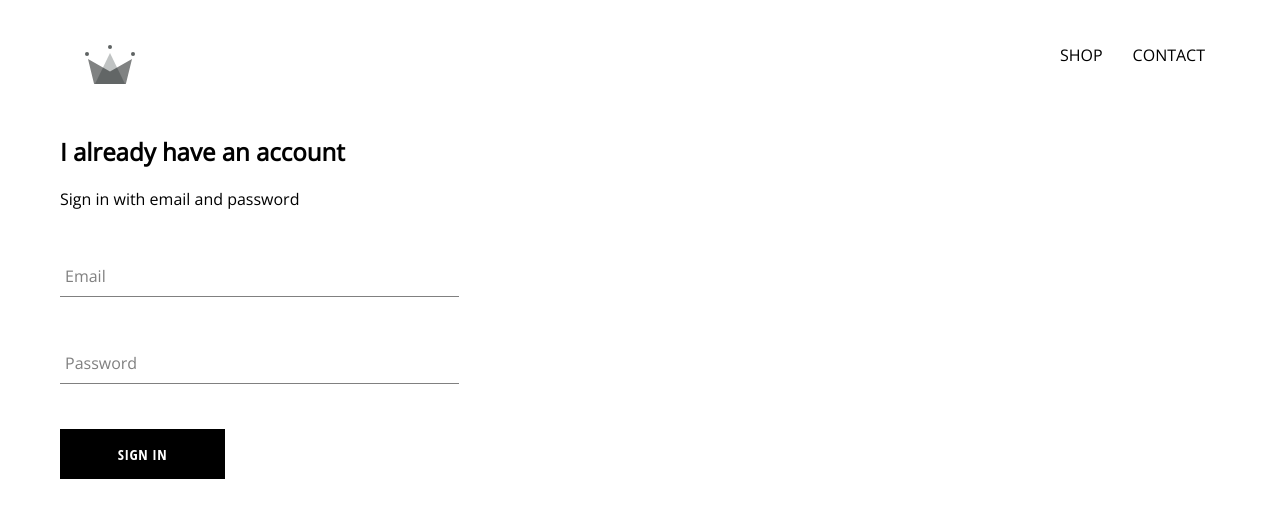
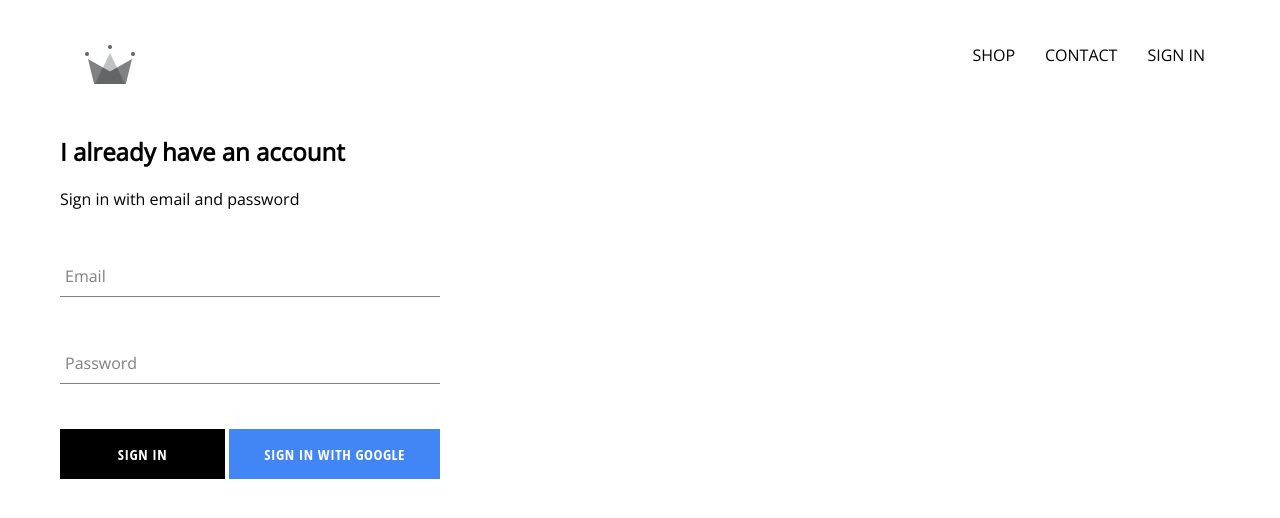
Before and after one commit to vijaykumar8925/crwn-clothing, a React (Create React App) app: page /signin in a window 1280 px wide. Shown: the top 518 px of the page. Built offline with nearby package versions, Linux system fonts and the light colour scheme; no server answers; a web font is replaced by a local one.

Commit message:
integrated firebase into application , created sign page with sign in component and sign in with google

```diff
--- a/package.json
+++ b/package.json
@@ -6,6 +6,7 @@
     "@testing-library/jest-dom": "^5.16.5",
     "@testing-library/react": "^13.4.0",
     "@testing-library/user-event": "^13.5.0",
+    "firebase": "^9.15.0",
     "node-sass": "^8.0.0",
     "react": "^18.2.0",
     "react-dom": "^18.2.0",
--- a/src/App.css
+++ b/src/App.css
@@ -7,3 +7,7 @@ a {
   text-decoration: none;
   color: black;
 }
+
+* {
+   box-sizing: border-box;
+}
--- a/src/App.js
+++ b/src/App.js
@@ -13,13 +13,41 @@ import Header from './components/header/header.component';
 
 import SignINAndSignUpPage from './pages/sign-in-and-sign-out/sign-in-and-sign-out.component';
 
+import { auth } from './firebase/firebase.utils';
 
 
 
-function App() {
+
+class App extends React.Component  {
+
+ constructor () {
+  super();
+
+
+  this.state = {
+     currentUser : null
+  };
+ }
+
+unsubscribeFromAuth = null;
+
+
+ componentDidMount() {
+  this.unsubscribeFromAuth = auth.onAuthStateChanged(user => {
+    this.setState ({ currentUser : user });
+
+    console.log(user);
+  })
+ }
+
+ componentWillUnmount () {
+  this.unsubscribeFromAuth();
+ }
+
+  render() {
     return (
       <div>
-      <Header/>
+        <Header  currentUser = {this.state.currentUser} />
         <Routes>
        <Route exact path='/' element={<HomePage/>}/>
         <Route path='/shop' element={<ShopPage/>}/>
@@ -29,5 +57,6 @@ function App() {
       </div>
     );
   }
+}
 
 export default App;
--- a/src/components/custom-button/custom-button.component.jsx
+++ b/src/components/custom-button/custom-button.component.jsx
@@ -2,8 +2,9 @@ import React from "react";
 
 import './custom-button.styles.scss';
 
-const CustomButton = ({ children , ...otherProps }) => (
-    <button className="custom-button" {...otherProps}>
+const CustomButton = ({ children ,isGoogleSignIn , ...otherProps }) => (
+    <button className= {`${isGoogleSignIn ? 'google-sign-in' : ''}
+    custom-button`} {...otherProps}>
        {children}
     </button>
 )
--- a/src/components/custom-button/custom-button.styles.scss
+++ b/src/components/custom-button/custom-button.styles.scss
@@ -19,4 +19,14 @@
       color: black;
       border: 1px solid black;
     }
+
+    &.google-sign-in {
+      background-color: #4285f4;
+      color: white;
+
+      &.hover {
+        background-color: #357ae8;
+        border: none;
+      }
+    }
   }
--- a/src/components/header/header.component.jsx
+++ b/src/components/header/header.component.jsx
@@ -2,20 +2,35 @@ import React from "react";
 
 import { Link } from "react-router-dom";
 
-import { ReactComponent as Logo } from  '../../assets/crown.svg';
+import { ReactComponent as Logo } from "../../assets/crown.svg";
 
-import './header.styles.scss'
+import { auth } from "../../firebase/firebase.utils";
 
-const Header = () => (
-    <div className="header">
-     <Link className="logo-container" to="/">
-      <Logo className="logo"/>
-     </Link>
-     <div className="options">
-        <Link className="option" to='/shop'>SHOP</Link>
-        <Link className="option" to='/shop'>CONTACT</Link>
-     </div>
+import "./header.styles.scss";
+
+const Header = ({ currentUser }) => (
+  <div className="header">
+    <Link className="logo-container" to="/">
+      <Logo className="logo" />
+    </Link>
+    <div className="options">
+      <Link className="option" to="/shop">
+        SHOP
+      </Link>
+      <Link className="option" to="/shop">
+        CONTACT
+      </Link>
+      {currentUser ? (
+        <div className="option" onClick={() => auth.signOut()}>
+          SIGN OUT
+        </div>
+      ) : (
+        <Link className="option" to="/signin">
+          SIGN IN
+        </Link>
+      )}
     </div>
-)
+  </div>
+);
 
 export default Header;
--- a/src/components/header/header.styles.scss
+++ b/src/components/header/header.styles.scss
@@ -20,6 +20,7 @@
 
       .option {
         padding: 10px 15px;
+        cursor: pointer;
       }
     }
   }
--- a/src/components/sign-in/sign-in.component.jsx
+++ b/src/components/sign-in/sign-in.component.jsx
@@ -1,64 +1,67 @@
 import React from "react";
 
-import './sign-in.styles.scss'
+import "./sign-in.styles.scss";
 
 import FormInput from "../form-input/form-input.component";
 
 import CustomButton from "../custom-button/custom-button.component";
 
+import { signInWithGoogle } from "../../firebase/firebase.utils";
 
 class SignIn extends React.Component {
   constructor(props) {
     super(props);
 
-
     this.state = {
-            email : '',
-            password : ''
-        }
+      email: "",
+      password: "",
+    };
   }
 
-
-    handleSubmit = event => {
+  handleSubmit = (event) => {
     event.preventDefault();
 
-        this.setState({ email:'',password:'' })
-    }
+    this.setState({ email: "", password: "" });
+  };
 
+  handleChange = (event) => {
+    const { value, name } = event.target;
+    this.setState({ [name]: value });
+  };
 
-    handleChange = event => {
-        const { value , name } = event.target;
-        this.setState({[name]: value})
-    }
-
-
-    render () {
+  render() {
     return (
       <div className="sign-in">
         <h2>I already have an account</h2>
         <span>Sign in with email and password</span>
 
-     <form onSubmit={ this.handleSubmit }>
+        <form onSubmit={this.handleSubmit}>
           <FormInput
             type="email"
             name="email"
             label="Email"
-    value={ this.state.email }
+            value={this.state.email}
             handleChange={this.handleChange}
-    required/>
+            required
+          />
           <FormInput
             type="password"
             name="password"
             label="Password"
-    value={ this.state.email }
+            value={this.state.email}
             handleChange={this.handleChange}
-     required/>
+            required
+          />
+          <div className="buttons">
             <CustomButton type="submit">SIGN IN</CustomButton>
+            <CustomButton onClick={signInWithGoogle} isGoogleSignIn>
+              sign in with google
+            </CustomButton>
+          </div>
         </form>
       </div>
-     )
+    );
   }
-
 }
 
 export default SignIn;
--- a/src/components/sign-in/sign-in.styles.scss
+++ b/src/components/sign-in/sign-in.styles.scss
@@ -1,9 +1,13 @@
 .sign-in {
-    width: 30vw;
+    width: 380px;
     display:flex;
     flex-direction: column;
 
     .title {
         margin: 10px 0;
     }
+    .buttons {
+        display: flex;
+        justify-content: space-between;
+    }
 }
--- /dev/null
+++ b/src/firebase/firebase.utils.js
@@ -0,0 +1,28 @@
+import firebase from 'firebase/compat/app';
+
+import 'firebase/compat/firestore';
+
+import 'firebase/compat/auth';
+
+const Config = {
+    apiKey: "AIzaSyD0ARHoLE2r_X11p6f_hDhc-9KzheXXUds",
+    authDomain: "crwn-clothing-8216a.firebaseapp.com",
+    projectId: "crwn-clothing-8216a",
+    storageBucket: "crwn-clothing-8216a.appspot.com",
+    messagingSenderId: "1049846490345",
+    appId: "1:1049846490345:web:1c37cb037c528548953c78",
+    measurementId: "G-XBEZF6DBZD"
+  };
+
+  firebase.initializeApp(Config);
+
+  export const auth = firebase.auth();
+
+  export const firestore = firebase.firestore();
+
+  const provider = new firebase.auth.GoogleAuthProvider();
+
+  provider.setCustomParameters({ prompt : 'select_account' });
+  export const signInWithGoogle = () => auth.signInWithPopup( provider );
+
+  export default firebase;
```
Also changed, not shown: 1 other file (tests, documents, lock files or other folders). Lines whose indentation alone changed are shown as unchanged.
